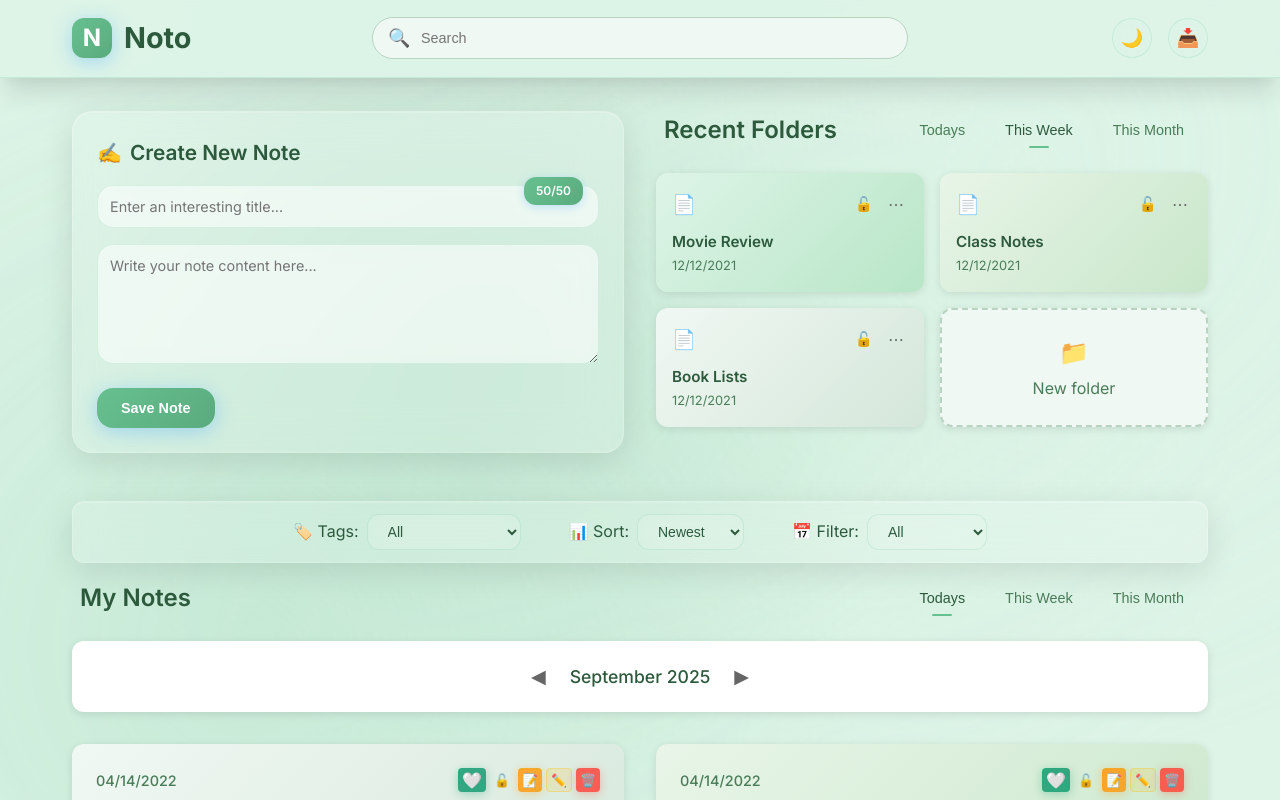
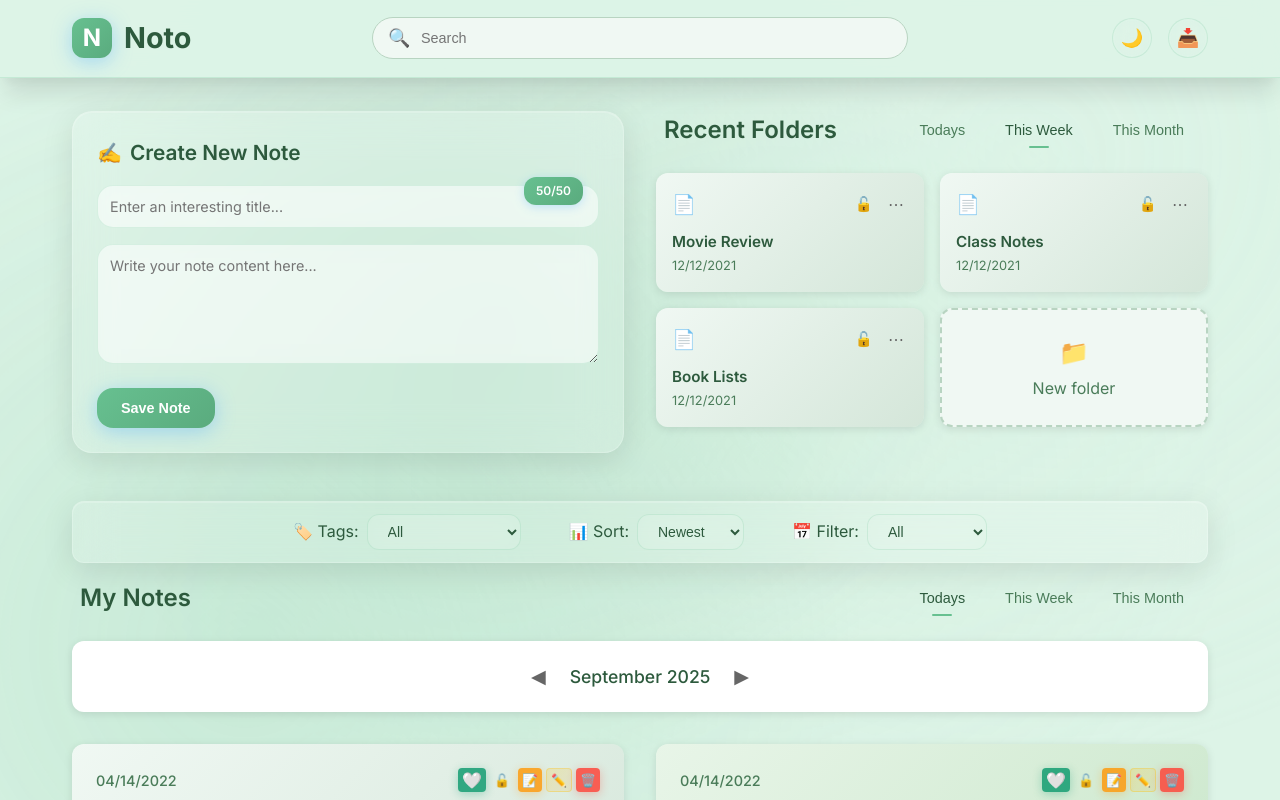
Before and after one commit to suryahanjaya/noto, a React (Vite) app: page / in a window 1280 px wide. Shown: the top 800 px of the page. Built offline with nearby package versions, Linux system fonts and the light colour scheme.

Commit message:
ubah warna folder

```diff
--- a/src/styles/styles.css
+++ b/src/styles/styles.css
@@ -606,11 +606,11 @@ body::after {
 }
 
 .folder-card.blue {
-  background: linear-gradient(135deg, #DDF4E7 0%, #b8e6c7 100%);
+  background: linear-gradient(135deg, #f0f8f3 0%, #d4e6d9 100%);
 }
 
 .folder-card.pink {
-  background: linear-gradient(135deg, #e8f5e8 0%, #c8e6c9 100%);
+  background: linear-gradient(135deg, #f0f8f3 0%, #d4e6d9 100%);
 }
 
 .folder-card.yellow {
```
